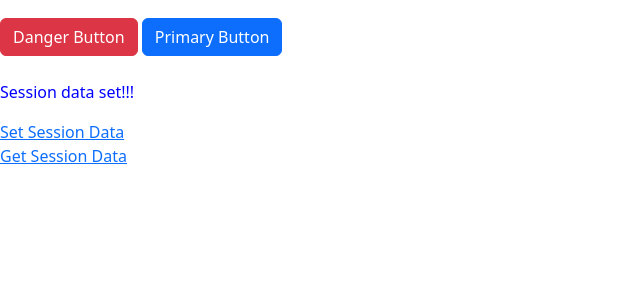
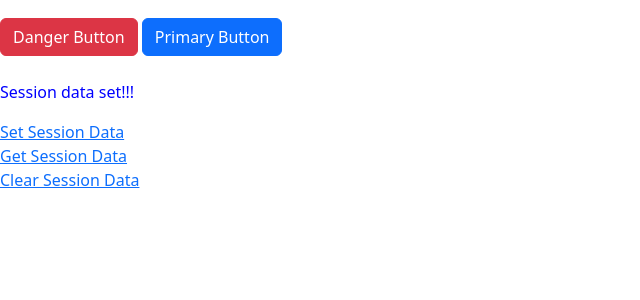
Before and after one commit to Somu60789/learn-flask-simple-application, a Flask app: page /set-data in a window 1280 px wide. Shown: the part 438-738 px from the top of the page, without its empty margins (0-640 px from the left). Run offline with Flask 3, Linux system fonts and the light colour scheme; some libraries are stand-ins or nearby versions.

Commit message:
Handle clear session

```diff
--- a/app.py
+++ b/app.py
@@ -174,6 +174,11 @@ def getData():
     else:
         return render_template("hello.html", message = f"No session data has been set !!")
 
+@app.route("/clear-session")
+def clearSession():
+    session.clear()
+    return render_template("hello.html", message = f"Cleared session data !!")
+
 
 if __name__ == '__main__':
     app.run( host='0.0.0.0', port = 8080, debug = True)
--- a/templates/hello.html
+++ b/templates/hello.html
@@ -23,5 +23,6 @@
     <p class="special">{{message}}</p>
 
     <a href = "{{url_for("setData")}}">Set Session Data</a><br>
-    <a href = "{{url_for("getData")}}">Get Session Data</a>
+    <a href = "{{url_for("getData")}}">Get Session Data</a><br>
+    <a href = "{{url_for("clearSession")}}">Clear Session Data</a><br>
 {% endblock %}
```
